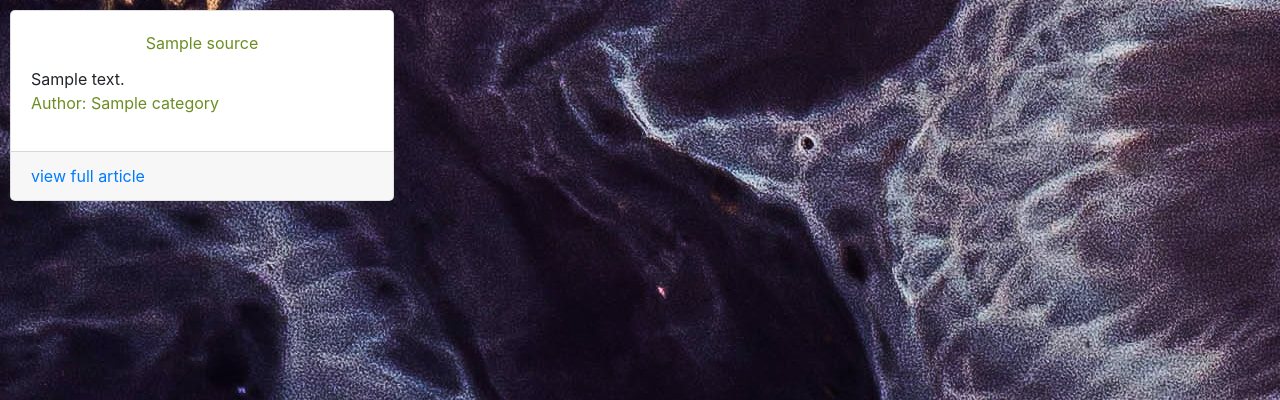
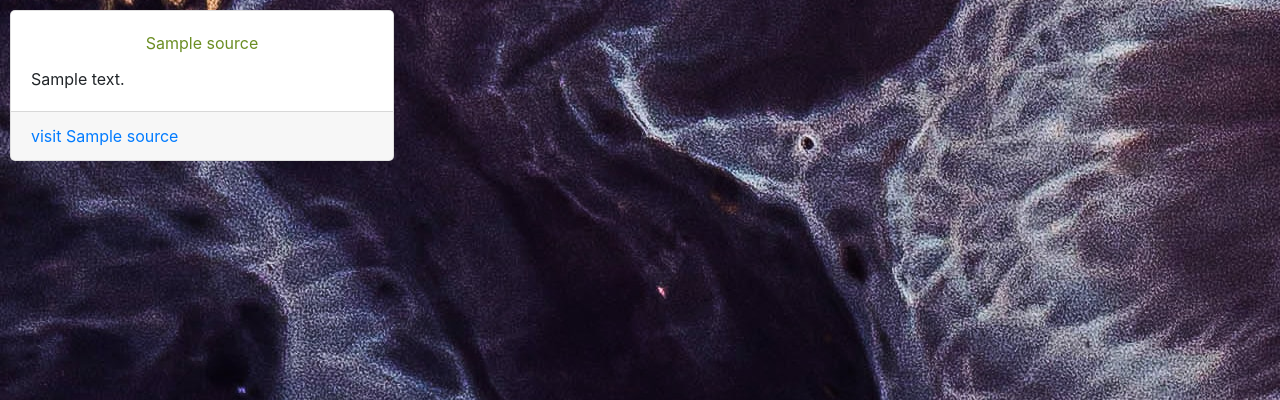
Before and after one commit to Manuel-bit/news, a Flask app: template app/templates/sources.html in a window 1280 px wide. Shown: the part 56-456 px from the top of the page. Run offline with Flask 2, Linux system fonts and the light colour scheme; the template is opened without the code that fills it: most values are stand-ins (such as "Sample title", 1, 10 or a date in 2020); some libraries are stand-ins or nearby versions.

Commit message:
add cards to display information

```diff
--- a/app/templates/base.html
+++ b/app/templates/base.html
@@ -6,7 +6,7 @@
       <script src="https://cdnjs.cloudflare.com/ajax/libs/popper.js/1.14.7/umd/popper.min.js" integrity="sha384-UO2eT0CpHqdSJQ6hJty5KVphtPhzWj9WO1clHTMGa3JDZwrnQq4sF86dIHNDz0W1" crossorigin="anonymous"></script>
       <script src="https://stackpath.bootstrapcdn.com/bootstrap/4.3.1/js/bootstrap.min.js" integrity="sha384-JjSmVgyd0p3pXB1rRibZUAYoIIy6OrQ6VrjIEaFf/nJGzIxFDsf4x0xIM+B07jRM" crossorigin="anonymous"></script>
       <link rel="stylesheet" href="{{url_for('static',filename='css/style.css')}}">
-      <title>News Highlights</title>
+      <title>{{ title }}</title>
   </head>
   <body>
     {% block navbar %}
--- a/app/templates/nvbar.html
+++ b/app/templates/nvbar.html
@@ -6,13 +6,13 @@
     <div class="collapse navbar-collapse" id="navbarNav">
       <ul class="navbar-nav">
         <li class="nav-item active">
-          <a class="nav-link" href="#" style="color:olivedrab">Home</a>
+          <a class="nav-link" href="{{url_for('main.index')}}" style="color:olivedrab">Home</a>
         </li>
         <li class="nav-item active">
-          <a class="nav-link" href="#" style="color:olivedrab">Highlights</a>
+          <a class="nav-link" href="{{url_for('main.highlights')}}" style="color:olivedrab">Highlights</a>
         </li>
         <li class="nav-item active">
-          <a class="nav-link" href="#" style="color:olivedrab">Sources</a>
+          <a class="nav-link" href="{{url_for('main.sources')}}" style="color:olivedrab">Sources</a>
         </li>
       </ul>
     </div>
--- a/app/templates/sources.html
+++ b/app/templates/sources.html
@@ -1,17 +1,15 @@
 {% extends 'base.html'%}
-
 {% block content %}
-  {% for source in sources %}
+{%for sources in source %}
 <div class='card' style="width:30%">
   <div class='card-body'>
-      <div class='card-title' style='color:olivedrab;'>{{ source.name}}</div>
+    <div class='card-title' style='color:olivedrab;'>{{ sources.name }}</div>
     <div class='card-text'>
-        {{source.description}}<br>
-        <p style='color:olivedrab;'>Author: {{source.category}}</p>
+      {{sources.description}}<br>
     </div>
   </div>
   <div class='card-footer'>
-      <a href='{{source.url}}'>view full article</a>
+    <a href='{{sources.url}}'>visit {{sources.name}}</a>
   </div>
 </div>
 {% endfor %}
```
Also changed, not shown: app/templates/highlights.html (added, +21 -0 lines), app/templates/index.html (+6 -6 lines). Lines whose indentation alone changed are shown as unchanged.
